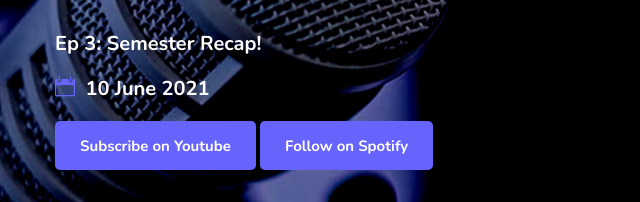
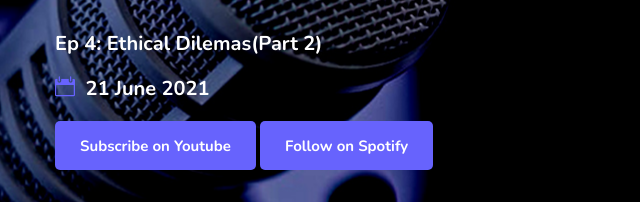
Before and after one commit to ayaanzhaque/The-Haleakalan-Podcast, a plain HTML site: page index.html in a window 1280 px wide. Shown: the part 361-563 px from the top of the page, 0-640 px from the left. Drawn offline with nearby package versions, Linux system fonts and the light colour scheme.

Commit message:
updated top header

```diff
--- a/index.html
+++ b/index.html
@@ -96,15 +96,15 @@
                 <div class="col-lg-6">
                     <div class="hero__text">
                         <h2>The Haleakalan</h2>
-                        <h5>Ep 3: Semester Recap!</h5>
-                        <h5><span class="icon_calendar"></span> 10 June 2021</h5>
+                        <h5>Ep 4: Ethical Dilemas(Part 2)</h5>
+                        <h5><span class="icon_calendar"></span> 21 June 2021</h5>
                         <a href="https://www.youtube.com/channel/UC0RqUV92ON_4kUMqXMLEGyw" class="primary-btn">Subscribe on Youtube</a>
                         <a href="https://open.spotify.com/show/15Y2EWBoJymryjmMptU7cw?si=SpyQ-i8DRfaodK4O_5VlFQ" class="primary-btn">Follow on Spotify</a>
                     </div>
                 </div>
                 <div class="col-lg-6">
                     <div class="hero__pic set-bg" data-setbg="img/thummies/s3e3thummy.png">
-                        <a href="https://youtu.be/ZqTRpi-kdM4" class="play-btn video-popup"><img src="img/hero/play-btn.png" alt=""></a>
+                        <a href="https://youtu.be/Q9MW3mj7gi8" class="play-btn video-popup"><img src="img/hero/play-btn.png" alt=""></a>
                     </div>
                 </div>
             </div>
```
